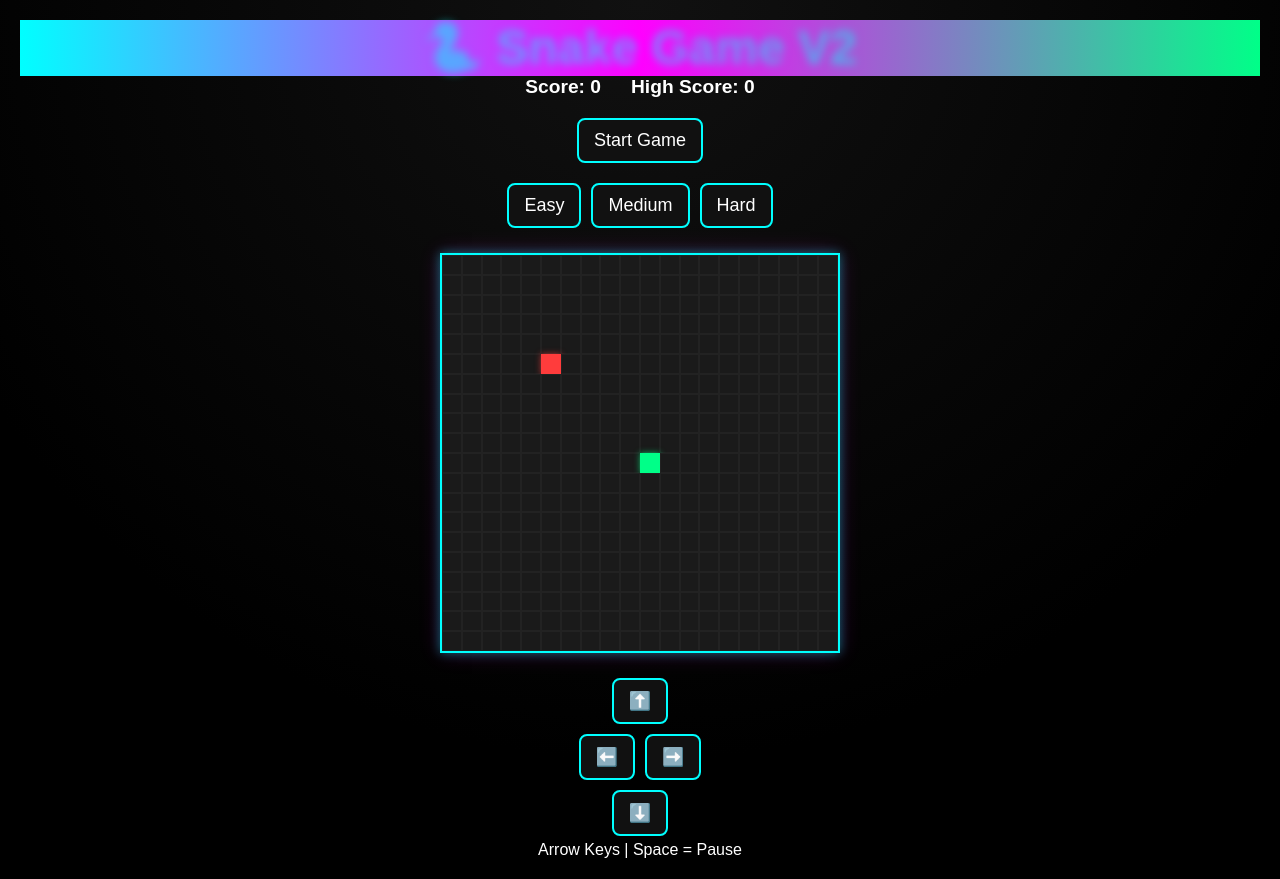
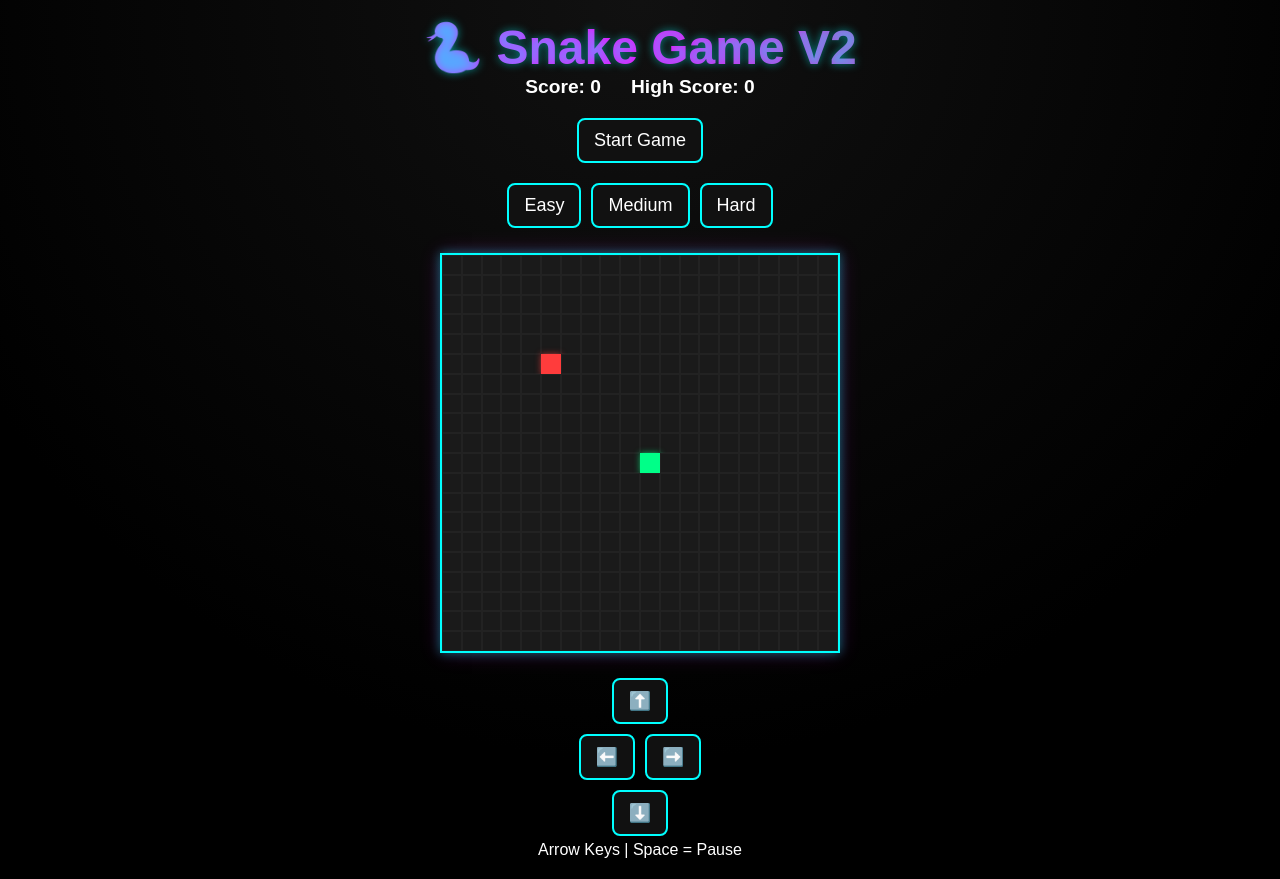
Before and after one commit to phwarat0212-netizen/reactweb, a React app: page / in a window 1280 px wide. Built offline with nearby package versions, Linux system fonts and the light colour scheme; the HTML template or start-up script is replaced by a standard one.

Commit message:
update snake game4.2.7.1

```diff
--- a/src/App.css
+++ b/src/App.css
@@ -23,6 +23,7 @@ html, body {
 h1 {
   font-size: 3rem;
   background: linear-gradient(90deg, #00ffff, #ff00ff, #00ff88);
+  -webkit-background-clip: text;
   -webkit-text-fill-color: transparent;
   text-shadow: 0 0 8px rgba(0,255,255,0.5);
 }
```
